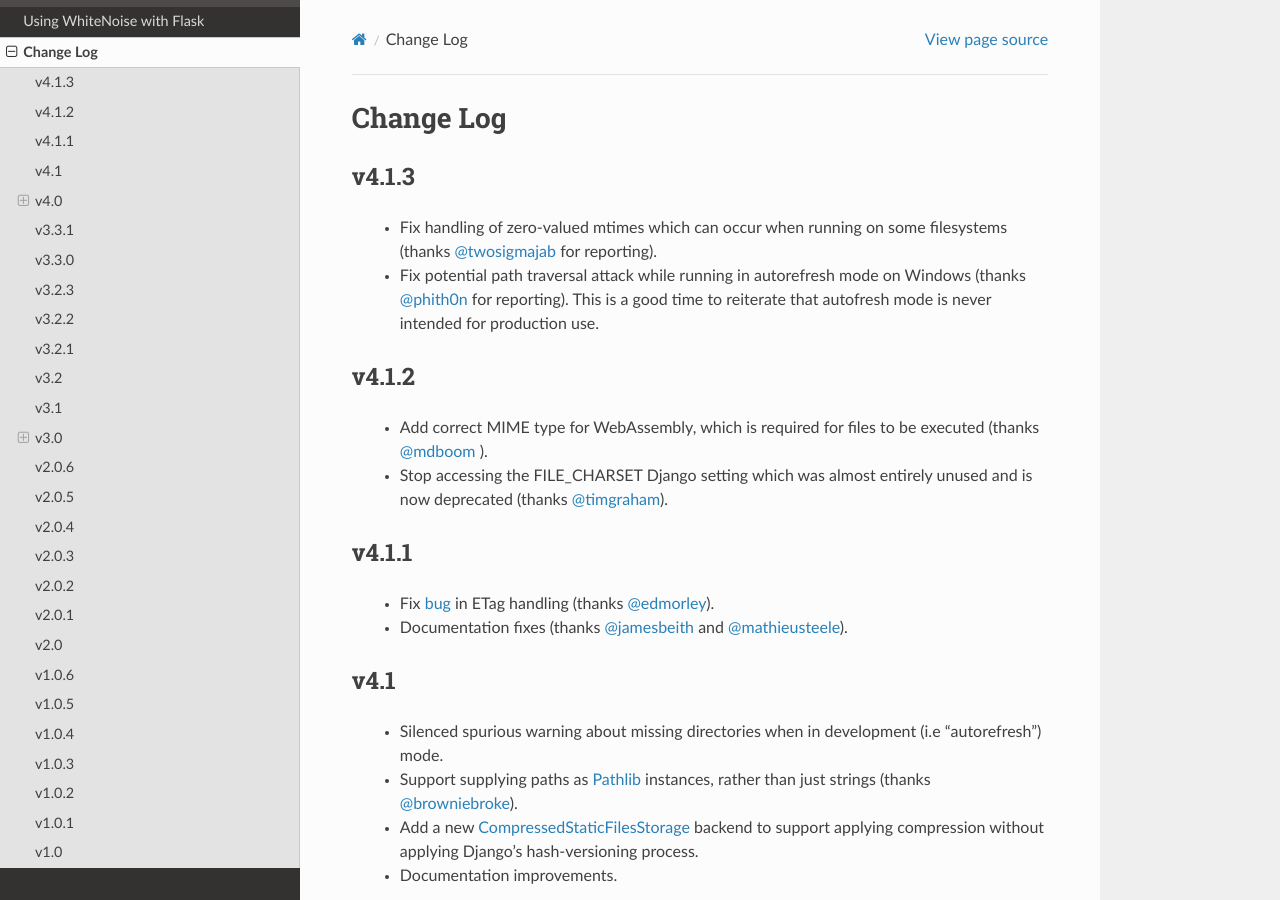
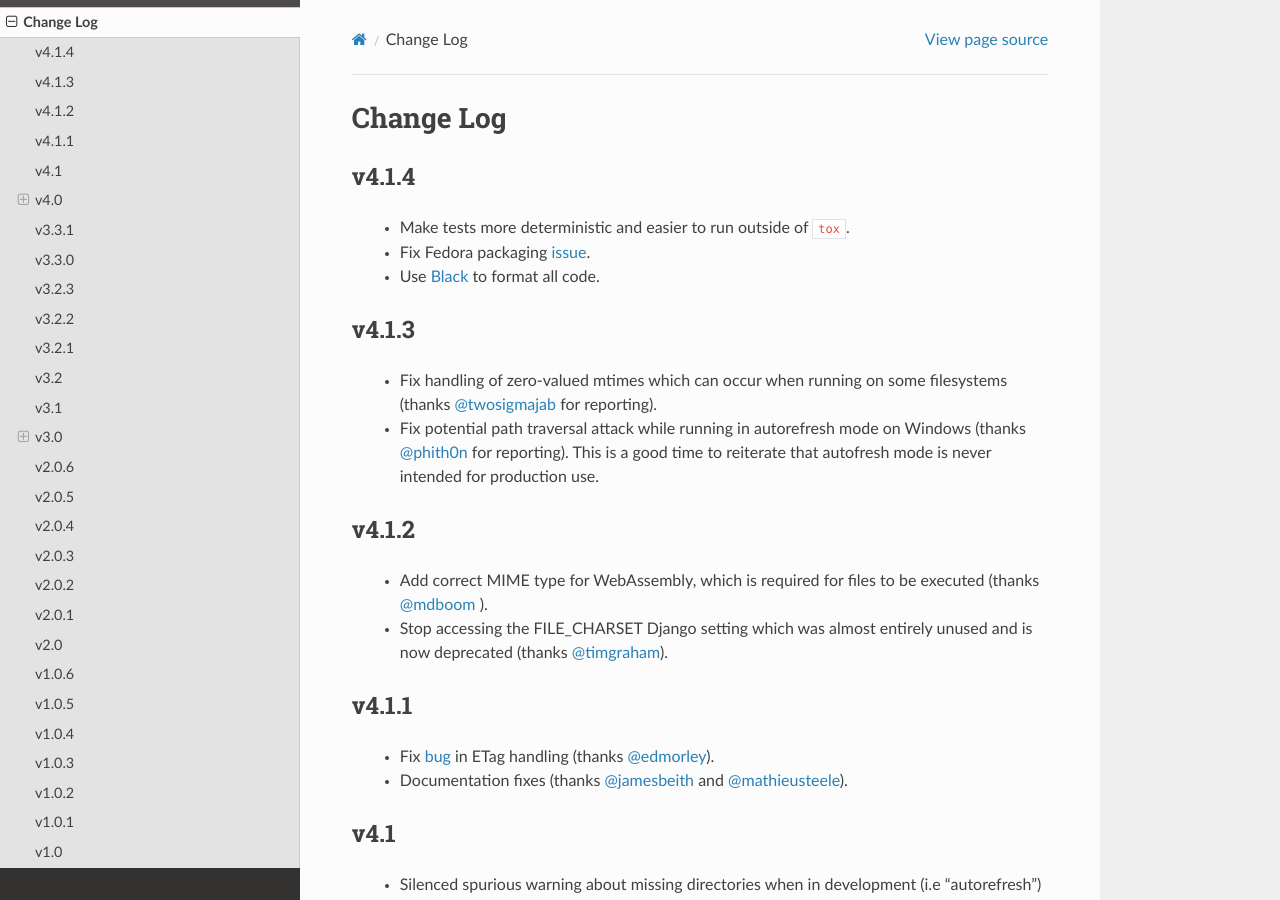
Before and after one commit to gorbunov87/white_noise, a Sphinx documentation site: the page built from docs/changelog.rst, in a window 1280 px wide and 900 px high. Built offline with Sphinx 7.4.7 and the Read the Docs theme 2.0.0, drawn with Linux system fonts in a browser that asks for light colours.

Commit message:
Release v4.1.4

```diff
--- a/docs/changelog.rst
+++ b/docs/changelog.rst
@@ -4,6 +4,14 @@
 .. |br| raw:: html
 
    <br />
+
+v4.1.4
+------
+
+ * Make tests more deterministic and easier to run outside of ``tox``.
+ * Fix Fedora packaging `issue <https://github.com/evansd/whitenoise/issues/225>`_.
+ * Use `Black <https://github.com/psf/black>`_ to format all code.
+
 
 v4.1.3
 ------
--- a/docs/index.rst
+++ b/docs/index.rst
@@ -117,7 +117,7 @@
 WhiteNoise works with any WSGI-compatible application and is tested on Python
 **2.7**, **3.4** – **3.7** and **PyPy**, on both Linux and Windows.
 
-Django WhiteNoiseMiddlware is tested with Django versions **1.8** --- **2.1**
+Django WhiteNoiseMiddlware is tested with Django versions **1.8** --- **2.2**
 
 
 Endorsements
--- a/whitenoise/__init__.py
+++ b/whitenoise/__init__.py
@@ -1,5 +1,5 @@
 from .base import WhiteNoise
 
-__version__ = "4.1.3"
+__version__ = "4.1.4"
 
 __all__ = ["WhiteNoise"]
```
